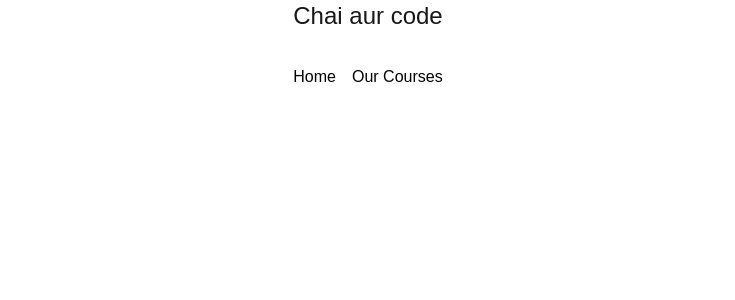
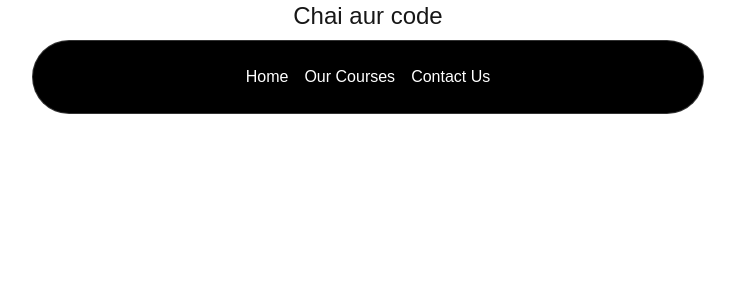
Before and after one commit to codeWith-Repon/Basic-Next-js-project, a Next.js app: page / in a window 1280 px wide. Shown: the top 300 px of the page, without its empty margins (272-1007 px from the left). Built offline with nearby package versions, Linux system fonts and the light colour scheme.

Commit message:
add dark mode

```diff
--- a/src/app/components/Navbar.tsx
+++ b/src/app/components/Navbar.tsx
@@ -18,15 +18,28 @@
     >
       <Menu setActive={setActive}>
         <Link href={"/"}>
-          <MenuItem setActive={setActive} active={active} item="Home">
-
-          </MenuItem>
+          <MenuItem
+            setActive={setActive}
+            active={active}
+            item="Home"
+          ></MenuItem>
         </Link>
         <MenuItem setActive={setActive} active={active} item="Our Courses">
           <div className="flex flex-col space-y-4 text-sm">
             <HoveredLink href="/course">All Courses</HoveredLink>
+            <HoveredLink href="/course">Basic Music Theory</HoveredLink>
+            <HoveredLink href="/course">Advanced Composition</HoveredLink>
+            <HoveredLink href="/course">Songwriting</HoveredLink>
+            <HoveredLink href="/course">Music Production</HoveredLink>
           </div>
         </MenuItem>
+        <Link href={"/contact"}>
+          <MenuItem
+            setActive={setActive}
+            active={active}
+            item="Contact Us"
+          ></MenuItem>
+        </Link>
       </Menu>
     </div>
   );
--- a/src/app/layout.tsx
+++ b/src/app/layout.tsx
@@ -25,7 +25,7 @@
   children: React.ReactNode;
 }>) {
   return (
-    <html lang="en">
+    <html lang="en" className="dark">
       <body
         className={`${geistSans.variable} ${geistMono.variable} antialiased`}
       >
--- a/tailwind.config.ts
+++ b/tailwind.config.ts
@@ -6,6 +6,7 @@
     "./src/components/**/*.{js,ts,jsx,tsx,mdx}",
     "./src/app/**/*.{js,ts,jsx,tsx,mdx}",
   ],
+  darkMode: 'class',
   theme: {
     extend: {
       colors: {
```
